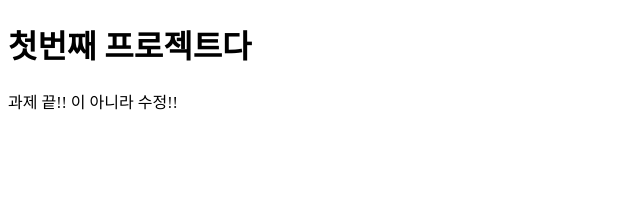
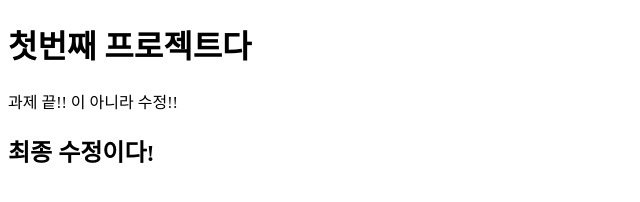
Before and after one commit to j1sung/Web-Study, a plain HTML site: page HTML-CSS/day1/index.html in a window 1280 px wide. Shown: the whole page, without its empty margins (0-640 px from the left). Drawn offline with Linux system fonts and the light colour scheme.

Commit message:
final practice

```diff
--- a/HTML-CSS/day1/index.html
+++ b/HTML-CSS/day1/index.html
@@ -9,5 +9,6 @@
   <body>
     <h1>첫번째 프로젝트다</h1>
     <p>과제 끝!! 이 아니라 수정!!</p>
+    <h2>최종 수정이다!</h2>
   </body>
 </html>
```
